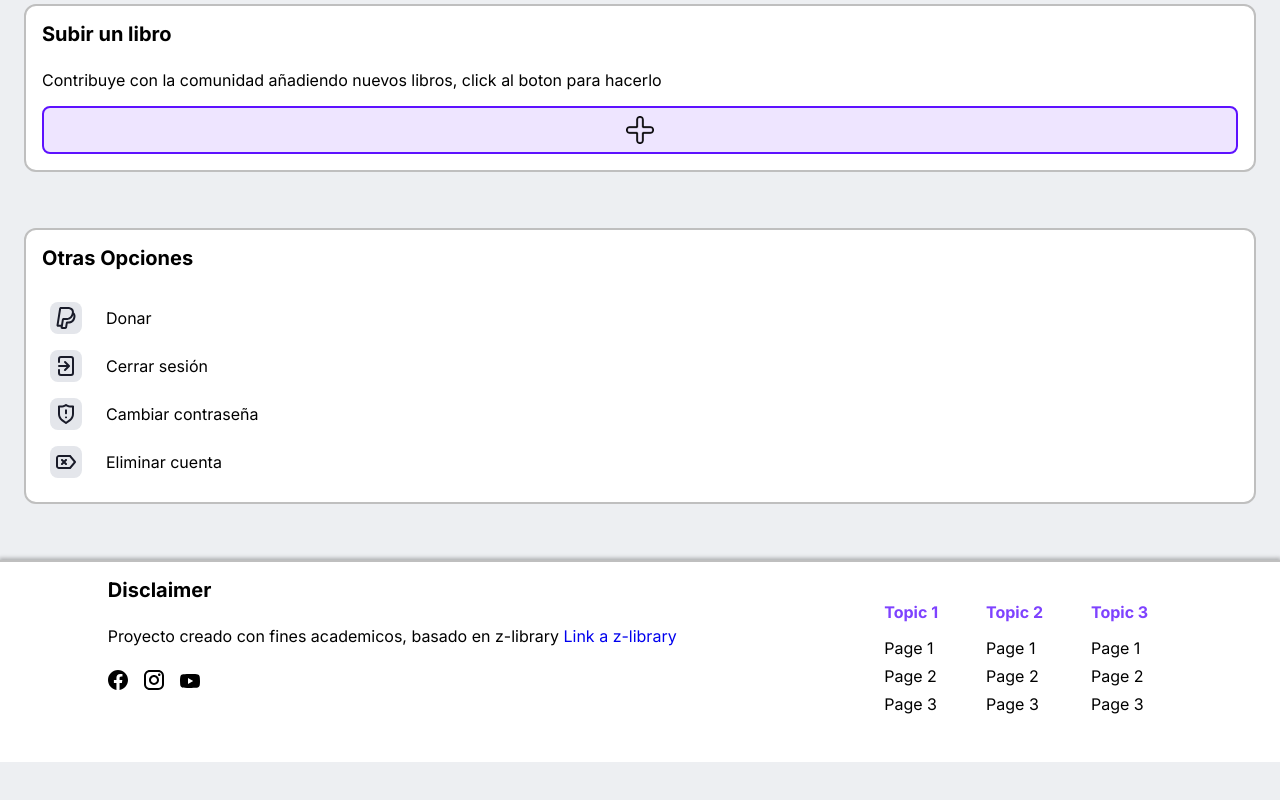
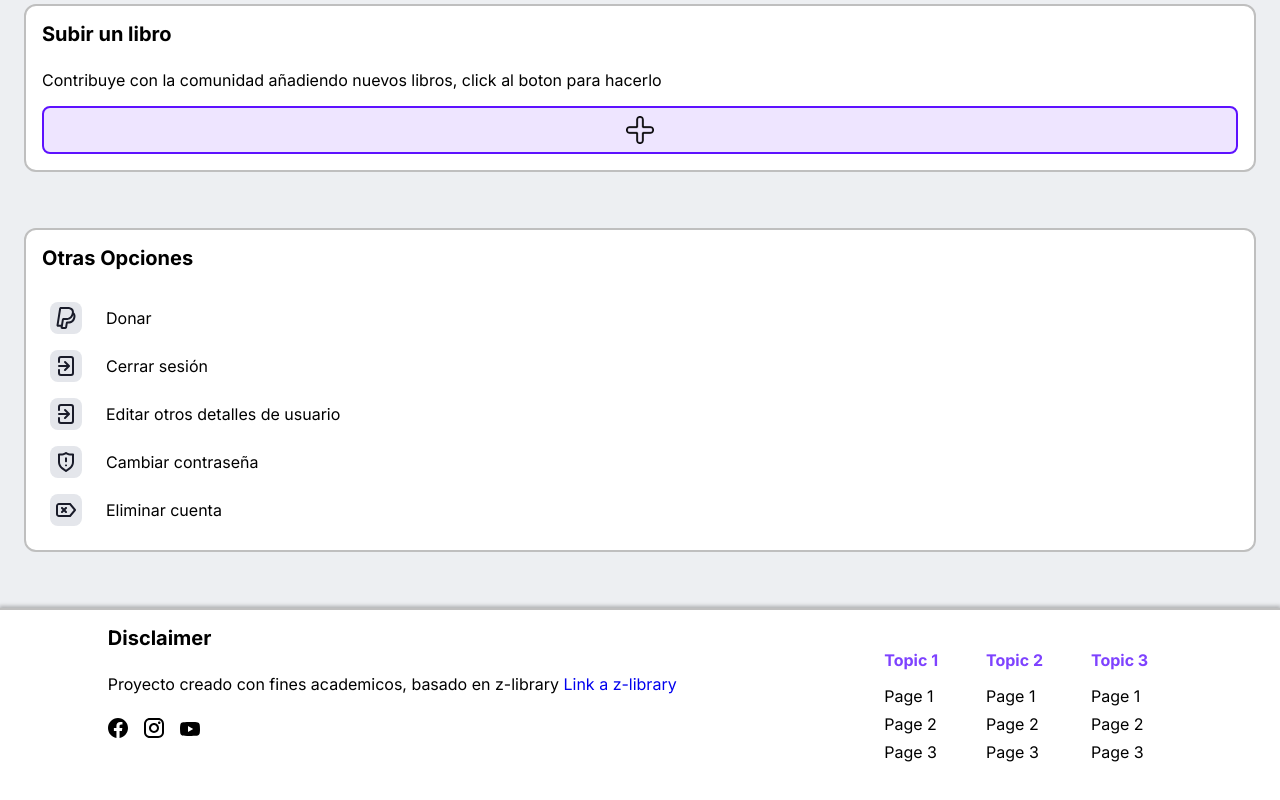
Before and after one commit to jfmonsa/AtlasBooks-front, a React (Vite) app: page /my-account in a window 1280 px wide. Shown: the part 880-1680 px from the top of the page. Before the commit the page ends 1642 px from the top, so only its background shows below. Built offline with nearby package versions, Linux system fonts and the light colour scheme.

Commit message:
Creating a component for each options in the user's option section

```diff
--- a/src/pages/myaccount/MyAccount.jsx
+++ b/src/pages/myaccount/MyAccount.jsx
@@ -101,51 +101,46 @@ const MyAccountUploadABook = () => {
     </Card>
   );
 };
+const MyAccountOpt = props => {
+  return (
+    <li>
+      <Link to={props.toLink} className="options navHover">
+        <img
+          src={props.iconSrc}
+          alt={`icono opción ${props.text}`}
+          className="options__icon"
+        />
+        <span>{props.text}</span>
+      </Link>
+    </li>
+  );
+};
 
 const MyAccountOtherOpts = () => {
   return (
     <Card h1_text="Otras Opciones" h1_center={false}>
       <ul>
-        <li>
-          <Link to="#" className="options navHover">
-            <img
-              src={IconPaypal}
-              alt="icono opción donar"
-              className="options__icon"
-            />
-            <span>Donar</span>
-          </Link>
-        </li>
-        <li>
-          <Link to="/Login" className="options navHover">
-            <img
-              src={IconLogout}
-              alt="icono de cerrar sesión"
-              className="options__icon"
-            />
-            <span>Cerrar sesión</span>
-          </Link>
-        </li>
-        <li>
-          <Link to="/confirm-password" className="options navHover">
-            <img
-              src={IconShieldPass}
-              alt="icono de inicio de sesión"
-              className="options__icon"
-            />
-            <span>Cambiar contraseña</span>
-          </Link>
-        </li>
-        <li>
-          <Link to="/confirm-password" className="options navHover">
-            <img
-              src={IconDelAccount}
-              alt="icono de eliminar cuenta"
-              className="options__icon"
-            />
-            <span>Eliminar cuenta</span>
-          </Link>
-        </li>
+        <MyAccountOpt text="Donar" iconSrc={IconPaypal} toLink="#" />
+        <MyAccountOpt
+          text="Cerrar sesión"
+          iconSrc={IconLogout}
+          toLink="/login"
+        />
+        <MyAccountOpt
+          text="Editar otros detalles de usuario"
+          iconSrc={IconLogout}
+          toLink="/login"
+        />
+        <MyAccountOpt
+          text="Cambiar contraseña"
+          iconSrc={IconShieldPass}
+          toLink="/confirm-password"
+        />
+        <MyAccountOpt
+          text="Eliminar cuenta"
+          iconSrc={IconDelAccount}
+          toLink="/confirm-password"
+        />
       </ul>
     </Card>
   );
```
Also changed, not shown: src/pages/myaccount/ChangeUserDetails.jsx (renamed from src/pages/account/ChangeUserDetails.jsx), src/pages/myaccount/UserPassConf.jsx (renamed from src/pages/account/UserPassConf.jsx).
